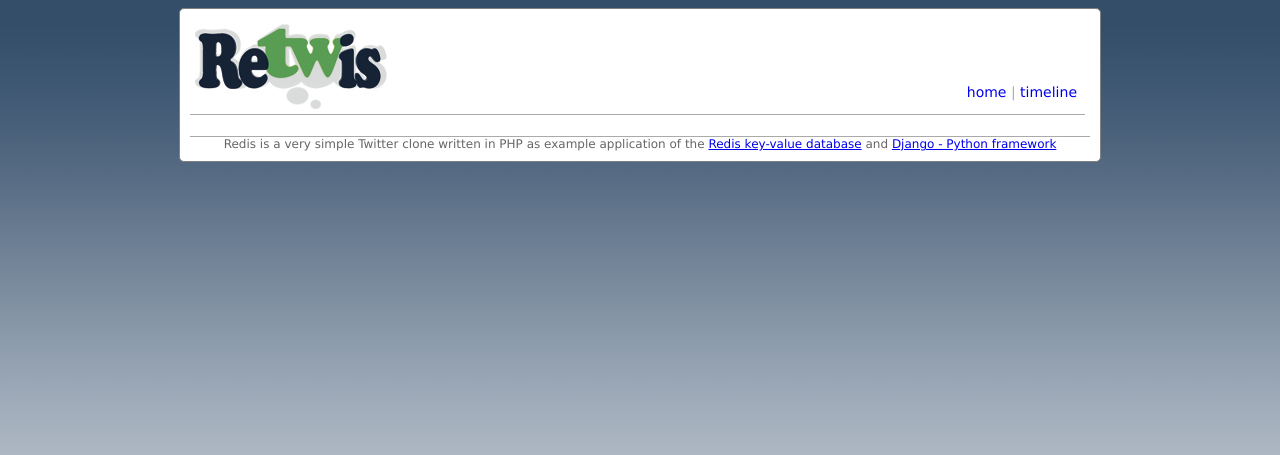
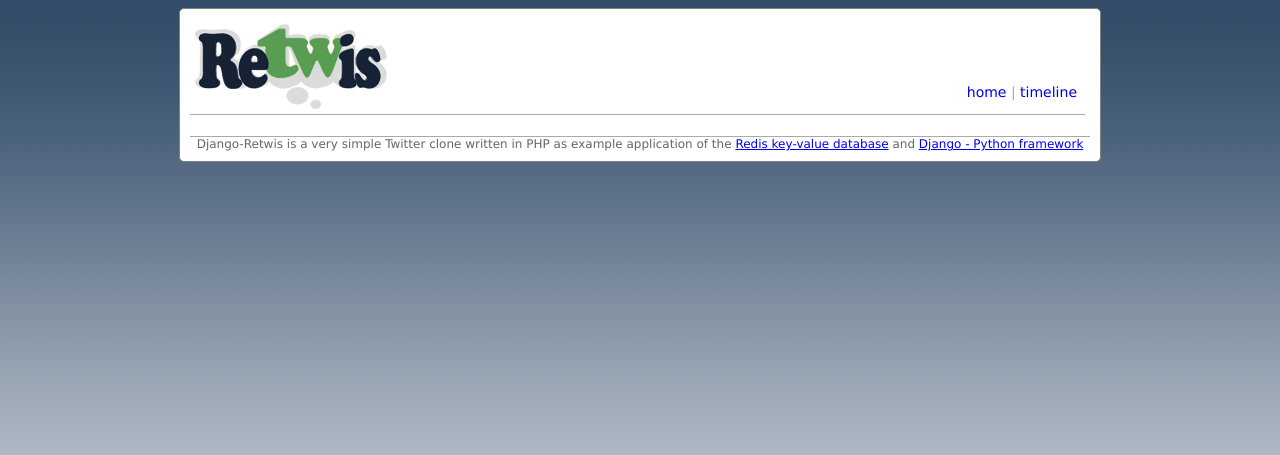
Before and after one commit to georgyturevich/django_retwis, a Django app: template retwis/templates/profile.html in a window 1280 px wide. Shown: the top 455 px of the page. Run offline with Django 3.2, Linux system fonts and the light colour scheme; the template is opened without the code that fills it, so the values that code supplies are empty.

Commit message:
Documentation changes

```diff
--- a/retwis/templates/base_layout.html
+++ b/retwis/templates/base_layout.html
@@ -20,7 +20,7 @@
     {% block content %}{% endblock %}
 
 <div id="footer">
-    Redis is a very simple Twitter clone written in PHP as example application of the
+    Django-Retwis is a very simple Twitter clone written in PHP as example application of the
     <a href="http://redis.io">Redis key-value database</a> and
     <a href="http://docs.djangoproject.com">Django - Python framework</a>
 </div>
--- a/retwis/templates/index.html
+++ b/retwis/templates/index.html
@@ -9,7 +9,7 @@
         <h2>Already registered? Login here</h2>
         {% include 'login_form.html' %}
         </div>
-    Hello! Retwis is a very simple clone of <a href="http://twitter.com">Twitter</a>, as a demo for the <a href="http://redis.io">Redis</a> key-value database and <a href="http://docs.djangoproject.com">Django - Python framework</a>. Key points:
+    Hello! Django-Retwis is a very simple clone of <a href="http://twitter.com">Twitter</a>, as a demo for the <a href="http://redis.io">Redis</a> key-value database and <a href="http://docs.djangoproject.com">Django - Python framework</a>. Key points:
     <ul>
     <li>Redis is a key-value DB, and it is <b>the only DB used</b> by this application, no MySQL or alike at all.</li>
     <li>This application can scale horizontally since there is no point where the whole dataset is needed at the same point. With consistent hashing (not implemented in the demo to make it simpler) different keys can be stored in different servers.</li>
```
Also changed, not shown: 1 other file.
